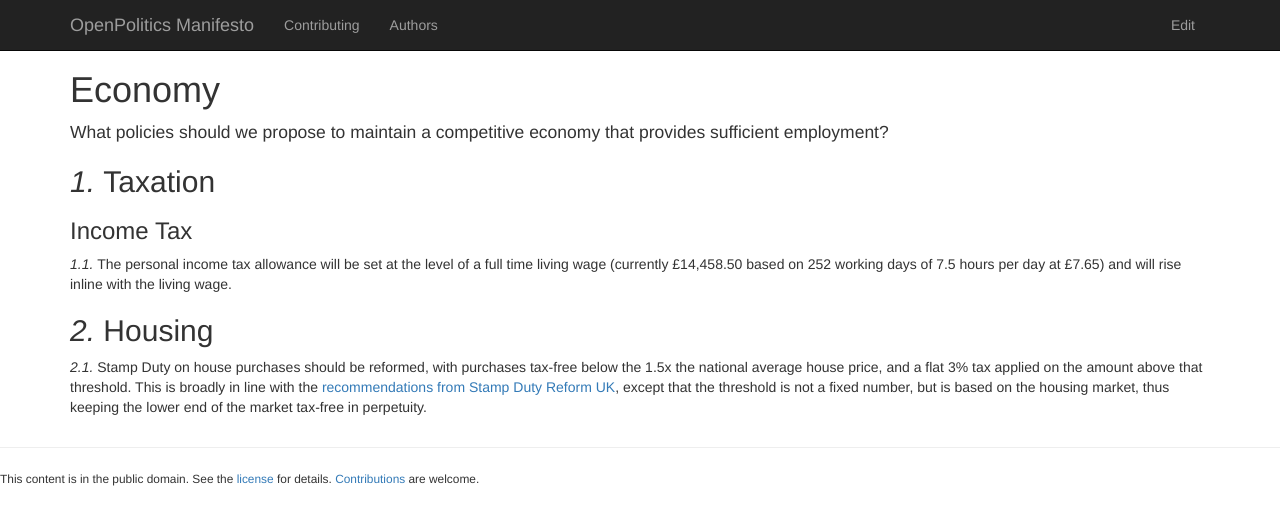
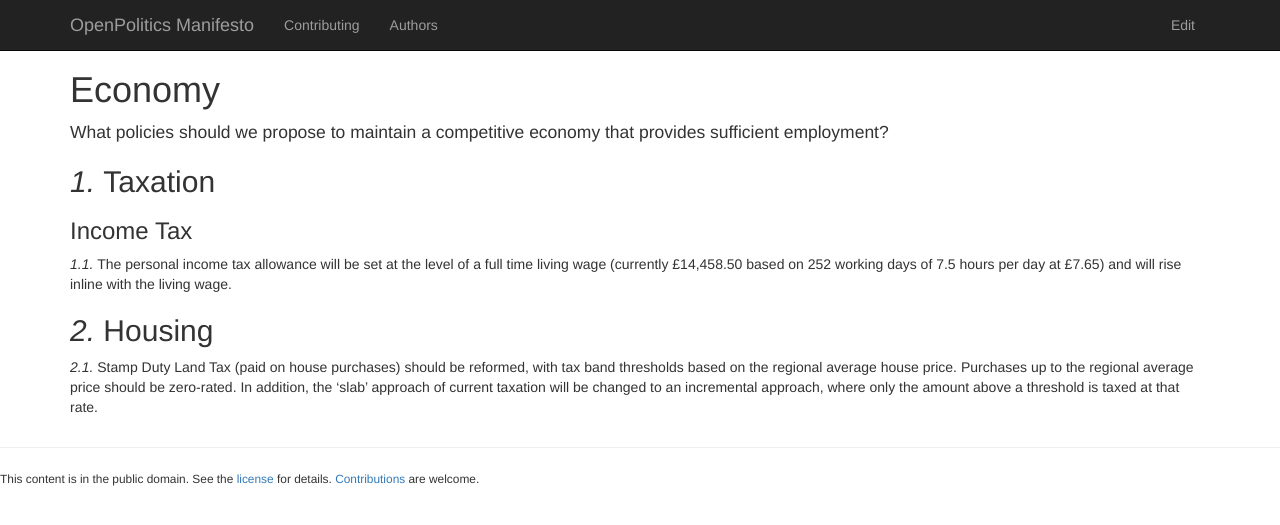
Before and after one commit to openpolitics/manifesto, a Jekyll site: the page built from economy.md, in a window 1280 px wide. Shown: the top 525 px of the page. Built offline with Jekyll 4.4.1, drawn with Linux system fonts in a browser that asks for light colours; nearby versions of some CDN libraries.

Commit message:
Stamp duty improvements, with bands based on regional average.

```diff
--- a/economy.md
+++ b/economy.md
@@ -14,4 +14,4 @@ The personal income tax allowance will be set at the level of a full time living
 
 ## Housing
 
-Stamp Duty on house purchases should be reformed, with purchases tax-free below the 1.5x the national average house price, and a flat 3% tax applied on the amount above that threshold. This is broadly in line with the [recommendations from Stamp Duty Reform UK](http://stampdutyreform.org.uk/stamp-duty-the-future/), except that the threshold is not a fixed number, but is based on the housing market, thus keeping the lower end of the market tax-free in perpetuity.
+Stamp Duty Land Tax (paid on house purchases) should be reformed, with tax band thresholds based on the regional average house price. Purchases up to the regional average price should be zero-rated. In addition, the 'slab' approach of current taxation will be changed to an incremental approach, where only the amount above a threshold is taxed at that rate.
```
